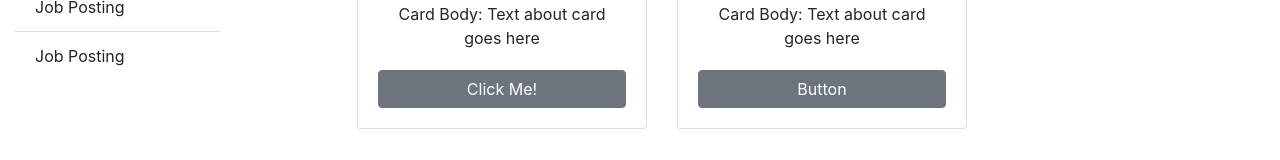
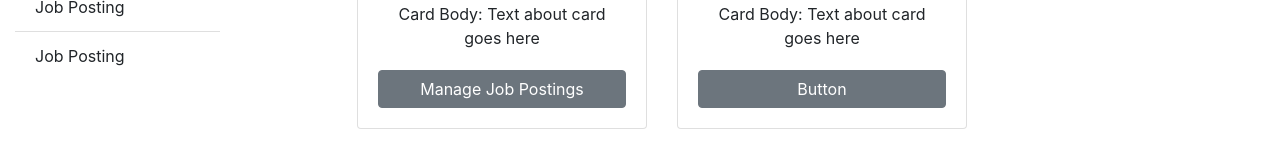
Before and after one commit to libowen203/320-team-4, a React (Create React App) app in the folder ultimate-hiring-app/: page /ManagerView in a window 1280 px wide. Shown: the part 409-569 px from the top of the page. Built offline with nearby package versions, Linux system fonts and the light colour scheme.

Commit message:
Added Comments for documentation

```diff
--- a/ultimate-hiring-app/src/client/Components/EditJobPostingPopup.js
+++ b/ultimate-hiring-app/src/client/Components/EditJobPostingPopup.js
@@ -2,7 +2,7 @@ import React, {Component} from 'react';
 import axios from 'axios'
 
 
-
+//Popup that allows job title and job description to be changed
 class EditJobPostingPopup extends Component{
   constructor(props){
       super(props);
--- a/ultimate-hiring-app/src/client/Components/ManPostingsCard.js
+++ b/ultimate-hiring-app/src/client/Components/ManPostingsCard.js
@@ -15,7 +15,7 @@ export default class ManPostingsCard extends React.Component {
             <CardBody> Card Body: Text about card goes here </CardBody>
             <Link to="/ManageJobPostingsView">
      <Button class="btn" type="button">
-          Click Me!
+          Manage Job Postings
      </Button>
  </Link>
           </CardBody>
--- a/ultimate-hiring-app/src/client/Components/ManagePostings.js
+++ b/ultimate-hiring-app/src/client/Components/ManagePostings.js
@@ -2,7 +2,8 @@ import React from 'react';
 import axios from 'axios'
 import { Container} from 'reactstrap';
 import EditableJobPostingCards from "./EditableJobPostingCards";
-
+//Component Rendered by ManagePostingsView
+//Renders EditableJobPostingCards that allow you to Edit or Delete Job Postings
 class ManagePostings extends React.Component {
     state = {
 		jobs: null
--- a/ultimate-hiring-app/src/client/Components/ManageableJobPostingCard.js
+++ b/ultimate-hiring-app/src/client/Components/ManageableJobPostingCard.js
@@ -1,11 +1,10 @@
 import axios from 'axios'
 import React, { Component } from 'react';
-import { Card, CardImg, CardHeader, CardText, CardBody,
+import { Card, CardHeader, CardBody,
   CardTitle, CardSubtitle, Button } from 'reactstrap';
 import EditJobPostingPopup from './EditJobPostingPopup';
-//objectId = require('mongoose').Types.ObjectId;
 
-
+//Card Components in the Manage Job Postings View
 class ManageableJobPostingCard extends Component {
   constructor(props) {
     super(props);
--- a/ultimate-hiring-app/src/client/Pageviews/ManageJobPostingsView.js
+++ b/ultimate-hiring-app/src/client/Pageviews/ManageJobPostingsView.js
@@ -3,6 +3,7 @@ import JobView from '../Components/JobView';
 import LogOutButton from '../Components/LogOutButton';
 import ManagePostings from '../Components/ManagePostings';
 
+//Renderds Manage Postings to show Job Posting cards with edit/delete feature
 class ManagePostingsView extends Component {
     render() {
         return (
```
